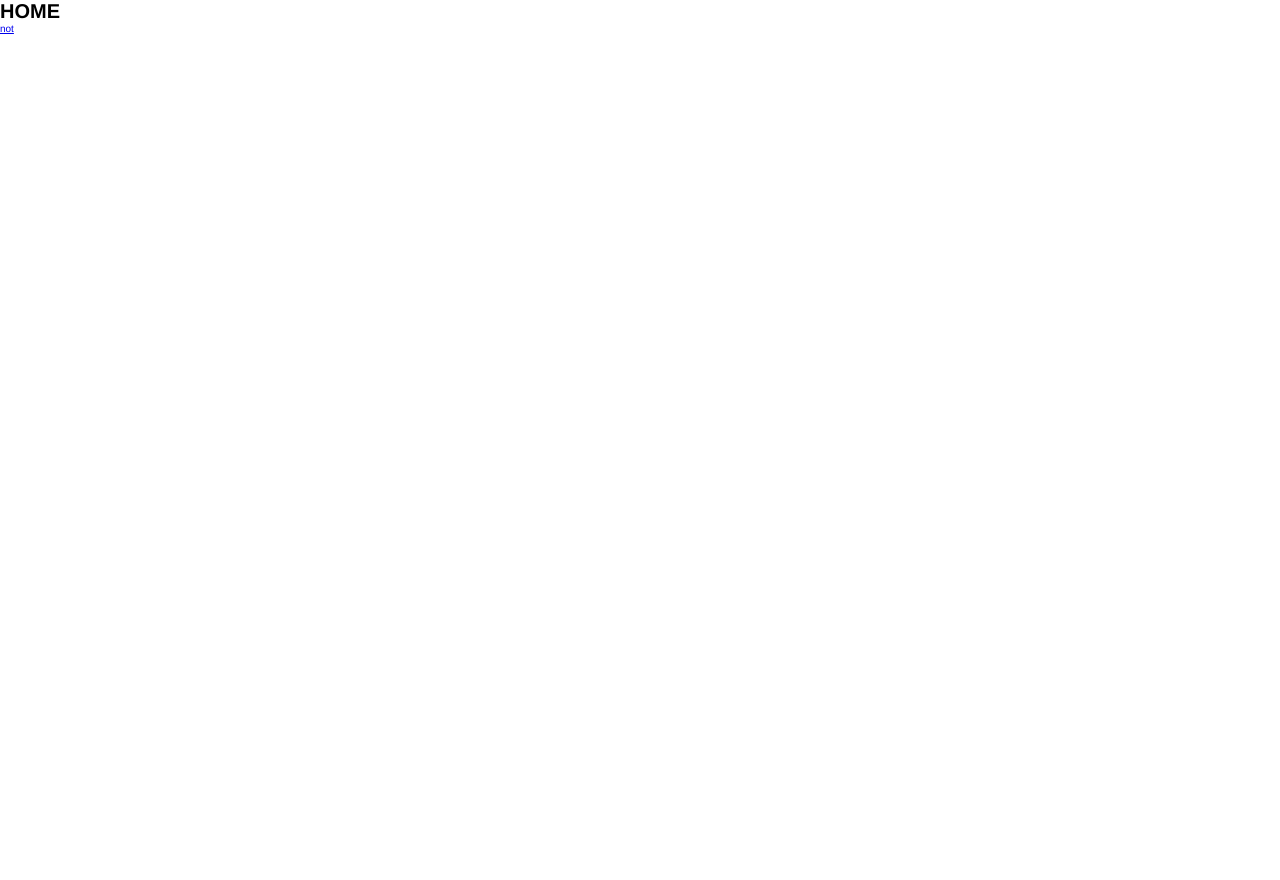
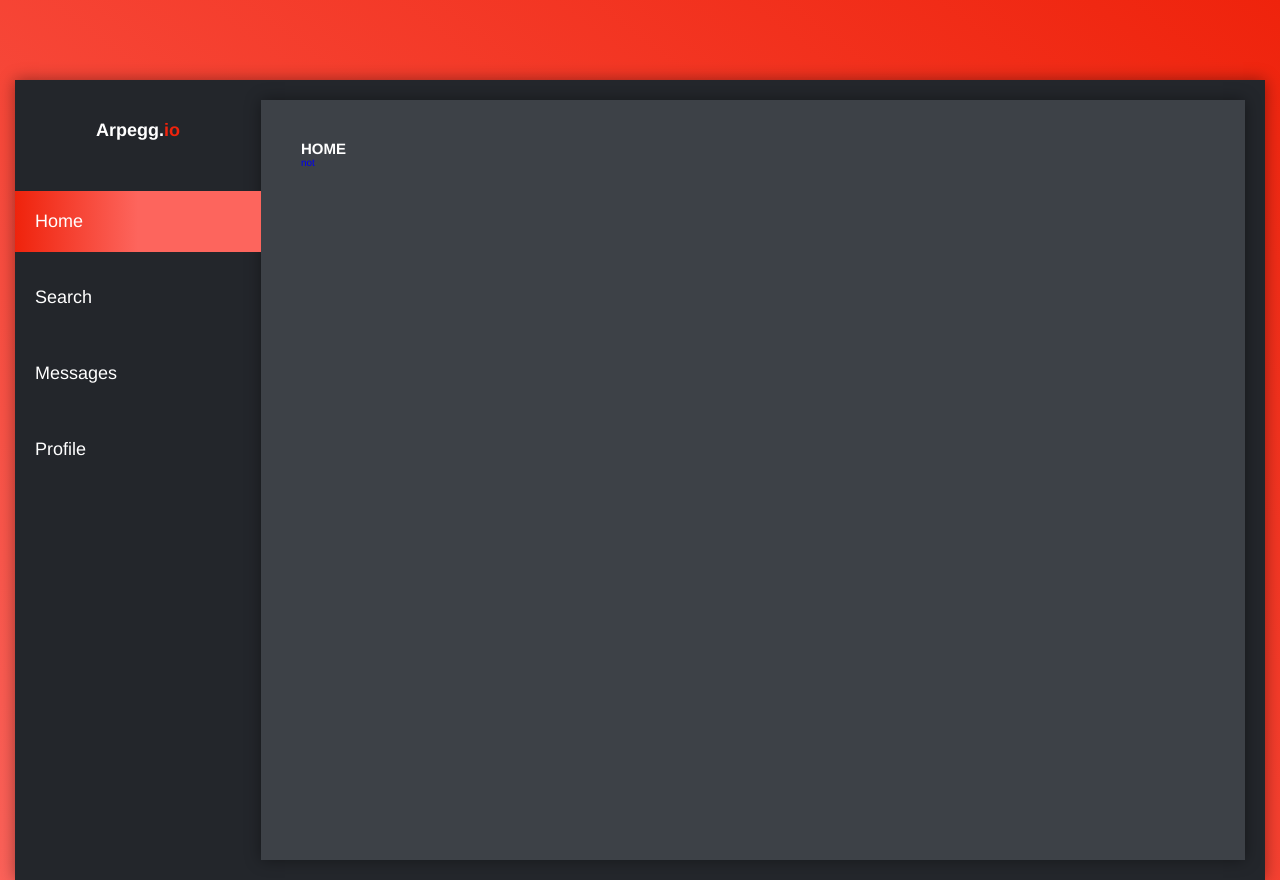
Before and after one commit to unexpectedtokens/arpeggio, a Gatsby site: page /app in a window 1280 px wide. Shown: the top 880 px of the page. Before the commit the page ends 800 px from the top, so only its background shows below. Built offline with nearby package versions, Linux system fonts and the light colour scheme; Gatsby itself is replaced by a stand-in of ours.

Commit message:
updated sidebar ui

```diff
--- a/gatsby-browser.js
+++ b/gatsby-browser.js
@@ -10,6 +10,13 @@ const Style = createGlobalStyle`
     html{
         font-size: 62.5%;
         font-family: Helvetica neue;
+        font-weight: 400;
+        @media screen and (max-width: 800px) {
+          font-size: 50%;
+        }
+        @media screen and (min-width: 1350px){
+          font-size: 70%;
+        }
     }
     :root{
         --ColorPrimary: #ef230c;
--- a/package.json
+++ b/package.json
@@ -20,6 +20,10 @@
     "react": "^16.12.0",
     "react-dom": "^16.12.0",
     "react-helmet": "^5.2.1",
+    "react-icons": "^3.9.0",
+    "react-redux": "^7.2.0",
+    "redux": "^4.0.5",
+    "redux-persist": "^6.0.0",
     "styled-components": "^5.0.1"
   },
   "devDependencies": {
--- a/src/components/UI/Button.js
+++ b/src/components/UI/Button.js
@@ -15,7 +15,7 @@ const ButtonComp = styled(Link)`
   font-weight: 300;
   box-shadow: 0 0 5rem #932822;
   transition: background 0.3s, transform 0.3s, box-shadow 0.3s;
-  margin: 8rem 0 11.5rem;
+  margin: 8rem 0;
   display: inline-block;
   :hover {
     background-position: 35%;
--- /dev/null
+++ b/src/components/UI/Logo.js
@@ -0,0 +1,18 @@
+import styled from "styled-components"
+import React from "react"
+const Logo = styled.h1`
+  display: flex;
+  font-size: 1.8rem;
+  margin-top: 2rem;
+  span {
+    color: var(--ColorPrimary);
+  }
+`
+
+export default () => {
+  return (
+    <Logo>
+      Arpegg.<span>io</span>
+    </Logo>
+  )
+}
--- /dev/null
+++ b/src/components/UI/appspecific/Containers.js
@@ -0,0 +1,33 @@
+import styled from "styled-components"
+
+export const Container = styled.div`
+  background: linear-gradient(
+    to bottom left,
+    var(--ColorPrimary),
+    var(--ColorPrimaryFaded)
+  );
+  min-height: 100vh;
+  padding: 8rem 0;
+  @media screen and (max-width: 1250px) {
+    padding: 0;
+  }
+  color: #fff;
+  a {
+    text-decoration: none;
+  }
+`
+export const Content = styled.section`
+  min-height: 100vh;
+  max-width: 1250px;
+  margin: 0 auto;
+  background: var(--ColorDark);
+  display: flex;
+  box-shadow: 0 0 1.5rem rgba(0, 0, 0, 0.4);
+  padding: 2rem 2rem 2rem 0;
+`
+export const Main = styled.main`
+  background: var(--ColorDarkLight);
+  flex-basis: 80%;
+  padding: 4rem;
+  box-shadow: 0 0 1.5rem rgba(0, 0, 0, 0.4);
+`
--- /dev/null
+++ b/src/components/UI/appspecific/sidebar.js
@@ -0,0 +1,55 @@
+import styled from "styled-components"
+import { Link } from "@reach/router"
+export const SideBar = styled.aside`
+  flex-basis: 20%;
+  background: var(--ColorDark);
+  display: flex;
+  flex-direction: column;
+  align-items: center;
+
+  ul {
+    align-self: stretch;
+    padding-top: 5rem;
+    /* width: 90%; */
+    display: flex;
+    flex-direction: column;
+
+    li {
+      list-style: none;
+      margin-bottom: 1.5rem;
+    }
+  }
+`
+
+export const SideBarLink = styled(Link)`
+  color: #fff;
+  position: relative;
+  display: block;
+  padding: 2rem;
+  span {
+    position: relative;
+    z-index: 1;
+    font-size: 1.8rem;
+  }
+  ::before {
+    position: absolute;
+    content: "";
+    width: ${props => (props.active ? "100%" : "5px")};
+    height: 100%;
+    transform: scaleY(${props => (props.active ? 1 : 0)});
+    top: 0;
+    left: 0;
+    transition: transform 0.2s, width 0.4s cubic-bezier(1, 0, 0, 1) 0.2s;
+    background: linear-gradient(
+      to right,
+      var(--ColorPrimary),
+      var(--ColorPrimaryFaded) 50%
+    );
+  }
+  :hover {
+    ::before {
+      width: 100%;
+      transform: scaleY(1);
+    }
+  }
+`
--- a/src/pages/app.js
+++ b/src/pages/app.js
@@ -1,6 +1,15 @@
 import { Router } from "@reach/router"
 import { Link } from "gatsby"
-import React from "react"
+import React, { useState } from "react"
+import { Provider, connect } from "react-redux"
+import store from "../store/index"
+import {
+  Container,
+  Content,
+  Main,
+} from "../components/UI/appspecific/Containers"
+import { SideBar, SideBarLink } from "../components/UI/appspecific/sidebar"
+import Logo from "../components/UI/Logo"
 const Home = props => {
   return (
     <div>
@@ -17,13 +26,54 @@ const NotHome = props => {
     </div>
   )
 }
+const MapStateToProps = state => {
+  return {
+    user: state.user,
+  }
+}
+const App = connect(MapStateToProps)(props => {
+  const [path, setPath] = useState("/app/")
+  const Routes = [
+    { to: "/app/", text: "Home" },
+    { to: "/app/search", text: "Search" },
+    { to: "/app/messages", text: "Messages" },
+    { to: "/app/profile", text: "Profile" },
+  ]
 
-export default props => {
   return (
-    <Router basepath="/app">
-      <NotHome path="/not" />
+    <Container>
+      <Content>
+        <SideBar>
+          <Logo />
+          <ul>
+            {Routes.map(link => {
+              return (
+                <li key={link.to}>
+                  <SideBarLink
+                    active={link.to === path ? "true" : null}
+                    to={link.to}
+                    onClick={() => setPath(link.to)}
+                  >
+                    <span> {link.text}</span>
+                  </SideBarLink>
+                </li>
+              )
+            })}
+          </ul>
+        </SideBar>
+        <Main>
+          <Router basepath="/app">
+            <NotHome path="/not" />
+            <Home path="/" />
+          </Router>
+        </Main>
+      </Content>
+    </Container>
+  )
+})
 
-      <Home path="/" />
-    </Router>
-  )
-}
+export default () => (
+  <Provider store={store}>
+    <App />
+  </Provider>
+)
--- /dev/null
+++ b/src/store/actionCreators.js
@@ -0,0 +1 @@
+export default {}
--- /dev/null
+++ b/src/store/actions.js
@@ -0,0 +1 @@
+export default {}
--- /dev/null
+++ b/src/store/index.js
@@ -0,0 +1,4 @@
+import { createStore } from "redux"
+import reducer from "./reducer"
+
+export default createStore(reducer)
--- /dev/null
+++ b/src/store/reducer.js
@@ -0,0 +1,11 @@
+const initialState = {
+  user: {},
+  location: {},
+}
+
+export default (state = initialState, action) => {
+  switch (action.type) {
+    default:
+      return state
+  }
+}
```
Also changed, not shown: src/components/Landing/index.js (+45 -6 lines), src/pages/404.js (+8 -8 lines), src/pages/index.js (+45 -6 lines), firebase.json (added), 3 other files.
